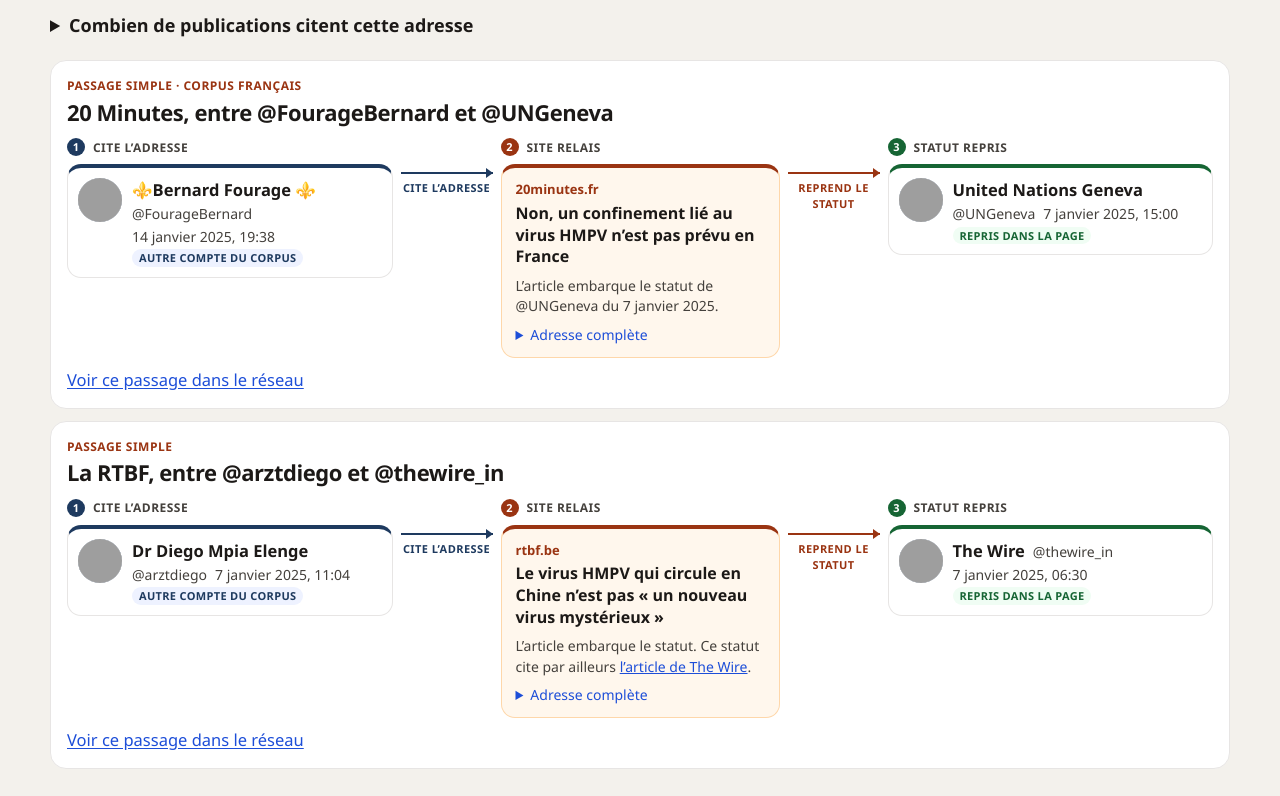
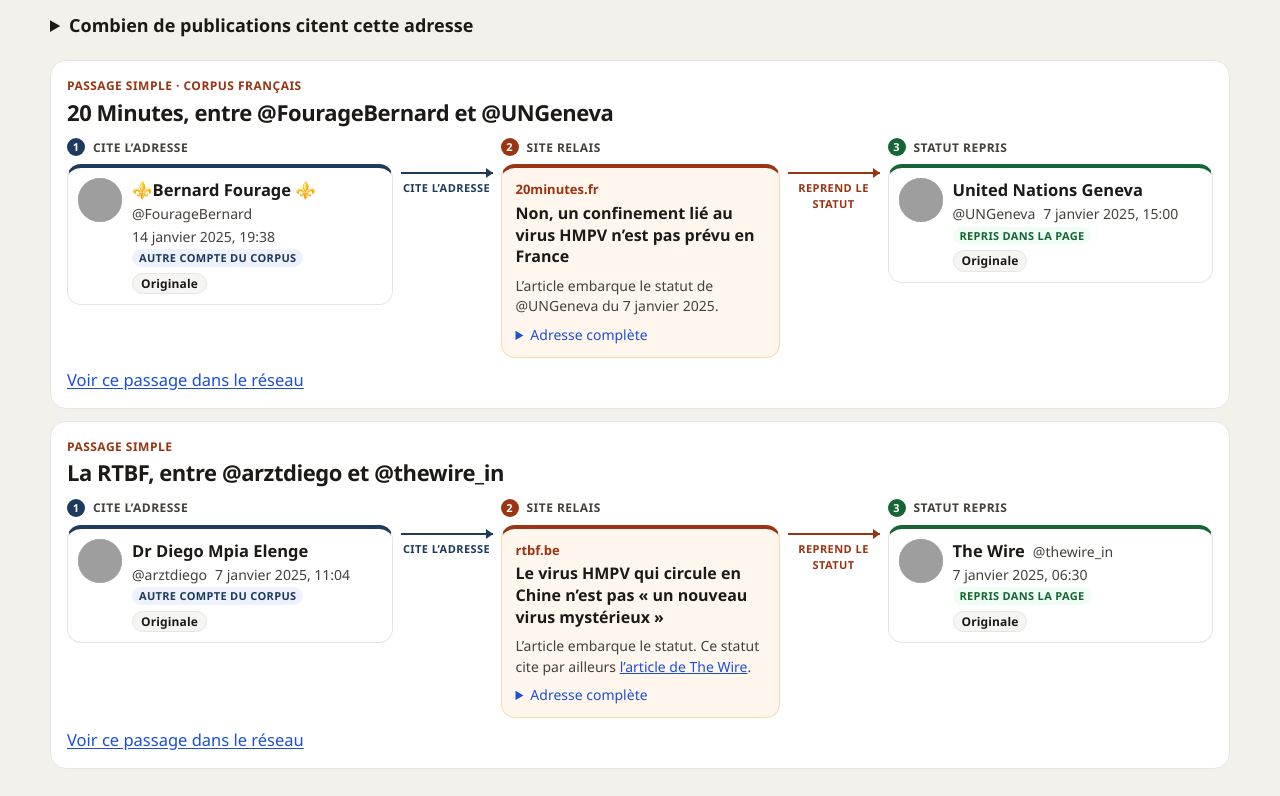
Before and after one commit to mshubeco/hmpv-sites-relais, a plain HTML site: page index.html in a window 1280 px wide. Shown: the part 1421-2217 px from the top of the page. Drawn offline with Linux system fonts and the light colour scheme; grey boxes are pictures that could not be loaded.

Commit message:
Indiquer le type de chaque publication citée ou reprise.
Originale, citation, réponse ou republication se lit sur la carte et dans le réseau.

Co-authored-by: Cursor <cursoragent@cursor.com>

```diff
--- a/index.html
+++ b/index.html
@@ -74,6 +74,11 @@
     .toggle:has(input:checked) { background: var(--ink); color: #fff; }
     body:not(.show-texts) .tweet .text,
     body:not(.show-texts) .tweet .metrics { display: none; }
+    .kind { display: inline-block; margin: 6px 0 0; padding: 1px 8px; border: 1px solid var(--line); border-radius: 999px; background: #f5f5f4; font-size: 12px; font-weight: 700; letter-spacing: 0.01em; }
+    .kind.quote { background: #f0fdf4; border-color: #bbf7d0; color: var(--embed); }
+    .kind.reply { background: #eff6ff; border-color: #bfdbfe; color: var(--citer); }
+    .kind.retweet { background: #fafaf9; }
+    .kind a { color: inherit; }
     details.method { margin-top: 12px; }
     details.method summary, #volumes > summary { cursor: pointer; font-weight: 650; }
     #volumes { margin: 8px 0 22px; }
@@ -656,7 +661,7 @@
           <div class="arr direct" aria-hidden="true"><i></i><b>adresse du statut</b></div>
           <div class="col embed">
             <h3><span>3</span> Statut cité</h3>
-            <div class="count-only"><strong>6 jan</strong><span>Le texte de ce statut n’est pas reproduit ici.</span><a href="https://x.com/BRICSinfo/status/1876127350594957707" target="_blank" rel="noopener">Ouvrir le statut du 6 janvier</a></div>
+            <div class="count-only"><strong>6 jan</strong><span>Publication originale. Le texte n’est pas reproduit ici.</span><a href="https://x.com/BRICSinfo/status/1876127350594957707" target="_blank" rel="noopener">Ouvrir le statut du 6 janvier</a></div>
           </div>
         </div>
         <p class="relay-foot"><button type="button" class="textbtn" data-select="gap-brics">Voir l’absence de page dans le réseau</button></p>
@@ -706,6 +711,22 @@
   <script>
     const DATA = JSON.parse(document.getElementById("boot").textContent);
     const GEO = { w: [250, 220, 270], gutter: 52, pad: 16 };
+    const PUBTYPE = {
+      "1875272624839987510": { type: "quote", of: "1875271122398376216" },
+      "1875288103243673992": { type: "quote", of: "1875271122398376216" },
+      "1875410960288247979": { type: "quote", of: "1875271122398376216" },
+      "1875498530535882775": { type: "reply", to: "YvesPDB" },
+      "1877771240443621817": { type: "retweet", of: "1877719993388765205" }
+    };
+    const NODE_PUB = {
+      "c-fi": "Publication originale.", "c-nw": "Publication originale.", "c-fr": "Publication originale.",
+      "c-sch": "Réponse à @YvesPDB.", "c-lets": "Publication originale.", "c-fc": "Publication originale.",
+      "c-af": "Publication originale.", "c-four": "Publication originale.", "c-bm": "Publication originale.",
+      "c-ola": "Republication de @Bournemouthecho.", "c-arz": "Publication originale.",
+      "s-c1": "Publication originale.", "s-c3": "Publication originale.", "s-nab": "Publication originale.",
+      "s-un": "Publication originale.", "s-who": "Publication originale.", "s-wire": "Publication originale.",
+      "s-br": "Publication originale.", "s-br6": "Publication originale."
+    };
     const FACES = {
       "c-fi": "franceinfo", "c-nw": "Newsweek", "c-fr": "FranceRsistanc1", "c-sch": "SchmerChris",
       "c-lets": "Lets_Fact", "c-fc": "FactCrescendo", "c-af": "AfricasNow24", "c-four": "FourageBernard",
@@ -771,6 +792,31 @@
         stored: t ? storedFace(t.avatar) : "",
         fallback: (t && t.fallback) || handle.slice(0, 2).toUpperCase()
       };
+    }
+
+    function pubTypeEl(t) {
+      const p = document.createElement("p");
+      p.className = "kind " + (t.pubType || "original");
+      const linkTo = (href, label) => {
+        const a = document.createElement("a");
+        a.href = href;
+        a.target = "_blank";
+        a.rel = "noopener";
+        a.textContent = label;
+        return a;
+      };
+      if (t.pubType === "quote") {
+        const target = DATA.tweets[t.pubOf];
+        p.append(document.createTextNode("Citation de "), linkTo(target ? target.status : ("https://x.com/i/status/" + t.pubOf), target ? ("@" + target.handle) : "ce statut"));
+      } else if (t.pubType === "reply") {
+        p.append(document.createTextNode("Réponse à "), linkTo("https://x.com/" + t.pubTo, "@" + t.pubTo));
+      } else if (t.pubType === "retweet") {
+        const target = DATA.tweets[t.pubOf];
+        p.append(document.createTextNode("Republication de "), linkTo(target ? target.status : ("https://x.com/i/status/" + t.pubOf), target ? ("@" + target.handle) : "ce statut"));
+      } else {
+        p.textContent = "Originale";
+      }
+      return p;
     }
 
     function tweetEl(t, badge, compact) {
@@ -833,7 +879,7 @@
       const text = document.createElement("p");
       text.className = "text";
       text.innerHTML = linkify(t);
-      body.append(head, text);
+      body.append(head, pubTypeEl(t), text);
       if (t.metrics) {
         const m = document.createElement("p");
         m.className = "metrics";
@@ -924,7 +970,10 @@
         st.textContent = "@COVID19_disease";
         const when = document.createElement("span");
         when.textContent = "1er janvier 2025";
-        status.append(st, document.createElement("br"), when);
+        const kind = document.createElement("p");
+        kind.className = "kind original";
+        kind.textContent = "Originale";
+        status.append(st, document.createElement("br"), when, kind);
         const extra = document.createElement("p");
         extra.className = "extra";
         if (detail) {
@@ -973,40 +1022,40 @@
         return t ? (t.handle + " " + t.name) : "";
       }).join(" ");
 
-      addN({ id: "c-fi", col: 0, kind: "citer", anchor: "site-fi", band: 0, title: "@franceinfo", sub: "son article · 8 jan 2025", goto: "rel-franceinfo",
+      addN({ id: "c-fi", col: 0, kind: "citer", anchor: "site-fi", band: 0, title: "@franceinfo", sub: "originale · 8 jan 2025", goto: "rel-franceinfo",
         blurb: "franceinfo.fr relie le tweet de @franceinfo (8 janvier 2025) au statut de @COVID19_disease (1er janvier). Le compte cite son propre article. L’article cite le statut dans son corps. Le lien court du tweet est l.francetvinfo.fr/Fgh.",
         search: "franceinfo" });
-      addN({ id: "c-nw", col: 0, kind: "citer", anchor: "site-nw", band: 0, title: "@Newsweek", sub: "son article · 3 jan 2025", goto: "rel-newsweek",
+      addN({ id: "c-nw", col: 0, kind: "citer", anchor: "site-nw", band: 0, title: "@Newsweek", sub: "originale · 3 jan 2025", goto: "rel-newsweek",
         blurb: "Le tweet de @Newsweek cite newsweek.com. La page embarque le statut du 1er janvier de @COVID19_disease.",
         search: "Newsweek" });
       addN({ id: "c-34", col: 0, kind: "citer", anchor: "site-nw", band: 1, title: "34 autres publications", sub: "corpus anglais · originales", goto: "rel-newsweek",
         blurb: "34 autres publications originales du corpus anglais citent la même page de Newsweek. Avec le tweet de @Newsweek, 35 publications originales. 102 publications en comptant les retweets.",
         search: handles });
-      addN({ id: "c-fr", col: 0, kind: "citer", anchor: "site-tr", band: 0, title: "@FranceRsistanc1", sub: "autre compte · 4 jan 2025", goto: "rel-tr",
+      addN({ id: "c-fr", col: 0, kind: "citer", anchor: "site-tr", band: 0, title: "@FranceRsistanc1", sub: "originale · 4 jan 2025", goto: "rel-tr",
         blurb: "@FranceRsistanc1 cite la traduction Google de l’article de Newsweek, pas newsweek.com. La page reprend le même statut.",
         search: "FranceRsistanc1 France Résistance" });
-      addN({ id: "c-sch", col: 0, kind: "citer", anchor: "site-tr", band: 1, title: "@SchmerChris", sub: "autre compte · 4 jan 2025", goto: "rel-tr",
+      addN({ id: "c-sch", col: 0, kind: "citer", anchor: "site-tr", band: 1, title: "@SchmerChris", sub: "réponse · 4 jan 2025", goto: "rel-tr",
         blurb: "@SchmerChris cite la même adresse traduite. La page reprend le statut du 1er janvier de @COVID19_disease.",
         search: "SchmerChris Chris Schmer" });
-      addN({ id: "c-lets", col: 0, kind: "citer", anchor: "site-fact", band: 0, title: "@Lets_Fact", sub: "autre compte · 3 jan 2025", goto: "rel-fact",
+      addN({ id: "c-lets", col: 0, kind: "citer", anchor: "site-fact", band: 0, title: "@Lets_Fact", sub: "originale · 3 jan 2025", goto: "rel-fact",
         blurb: "@Lets_Fact cite english.factcrescendo.com. La page reprend @COVID19_disease et @nabilajamal_.",
         search: "Lets_Fact Rahul Namboodri" });
-      addN({ id: "c-fc", col: 0, kind: "citer", anchor: "site-fact", band: 1, title: "@FactCrescendo", sub: "compte du média · 4 jan", goto: "rel-fact",
+      addN({ id: "c-fc", col: 0, kind: "citer", anchor: "site-fact", band: 1, title: "@FactCrescendo", sub: "originale · 4 jan", goto: "rel-fact",
         blurb: "@FactCrescendo cite son article, qui reprend deux statuts du corpus.",
         search: "FactCrescendo" });
-      addN({ id: "c-af", col: 0, kind: "citer", anchor: "site-af", band: 0, title: "@AfricasNow24", sub: "son article · 5 jan 2025", goto: "rel-africa",
+      addN({ id: "c-af", col: 0, kind: "citer", anchor: "site-af", band: 0, title: "@AfricasNow24", sub: "originale · 5 jan 2025", goto: "rel-africa",
         blurb: "@AfricasNow24 cite africasnow.com. La page reprend deux statuts de @COVID19_disease, le 1er et le 3 janvier.",
         search: "AfricasNow24 AfricasNow" });
-      addN({ id: "c-four", col: 0, kind: "citer", anchor: "site-20", band: 0, title: "@FourageBernard", sub: "corpus français · 14 jan", goto: "onu",
+      addN({ id: "c-four", col: 0, kind: "citer", anchor: "site-20", band: 0, title: "@FourageBernard", sub: "originale · 14 jan", goto: "onu",
         blurb: "@FourageBernard, publication du corpus français, cite 20minutes.fr. L’article embarque @UNGeneva.",
         search: "FourageBernard 20 minutes" });
-      addN({ id: "c-bm", col: 0, kind: "citer", anchor: "site-echo", band: 0, title: "@Bournemouthecho", sub: "son article · 10 jan 2025", goto: "rel-echo",
+      addN({ id: "c-bm", col: 0, kind: "citer", anchor: "site-echo", band: 0, title: "@Bournemouthecho", sub: "originale · 10 jan 2025", goto: "rel-echo",
         blurb: "@Bournemouthecho cite ift.tt/BFjCMDJ, qui ouvre l’article. L’article reprend @UNGeneva et @WHO.",
         search: "Bournemouthecho Bournemouth" });
       addN({ id: "c-ola", col: 0, kind: "citer", anchor: "site-echo", band: 1, title: "@OlaAhmedDayo", sub: "republication · 10 jan", goto: "rel-echo",
         blurb: "Republication du tweet de @Bournemouthecho. Le lien ouvre le même article.",
         search: "OlaAhmedDayo" });
-      addN({ id: "c-arz", col: 0, kind: "citer", anchor: "site-rtbf", band: 0, title: "@arztdiego", sub: "autre compte · 7 jan 2025", goto: "rtbf",
+      addN({ id: "c-arz", col: 0, kind: "citer", anchor: "site-rtbf", band: 0, title: "@arztdiego", sub: "originale · 7 jan 2025", goto: "rtbf",
         blurb: "@arztdiego cite rtbf.be. L’article embarque @thewire_in. Les deux datent du 7 janvier.",
         search: "arztdiego RTBF thewire" });
       addN({ id: "c-q", col: 0, kind: "citer", anchor: "site-q", band: 0, title: "17 publications", sub: "corpus français · originales", goto: "qactus",
@@ -1077,28 +1126,28 @@
         blurb: "Pas de site relais. 41 publications originales citent l’adresse du statut du 1er janvier, en plus des 22 pages qui l’intègrent. La lecture ajoute : aucune publication ne cite les deux adresses.",
         search: "COVID19_disease 41" });
 
-      addN({ id: "s-c1", col: 2, kind: "status", band: 0, title: "@COVID19_disease", sub: "1er jan 2025 · 22 pages", goto: "covid",
+      addN({ id: "s-c1", col: 2, kind: "status", band: 0, title: "@COVID19_disease", sub: "originale · 22 pages", goto: "covid",
         blurb: "Statut du 1er janvier 2025. Il est repris par 22 pages, dont franceinfo, Newsweek, la traduction, Fact Crescendo, AfricasNow et 17 autres. Il est aussi cité sans page par 41 publications originales.",
         search: "COVID19_disease 1874481684122607783" });
-      addN({ id: "s-c3", col: 2, kind: "status", band: 1, title: "@COVID19_disease", sub: "3 jan 2025 · second statut", goto: "rel-africa",
+      addN({ id: "s-c3", col: 2, kind: "status", band: 1, title: "@COVID19_disease", sub: "originale · 3 jan 2025", goto: "rel-africa",
         blurb: "Second statut de @COVID19_disease, du 3 janvier, repris par africasnow.com avec celui du 1er janvier.",
         search: "COVID19_disease 1875222668980723816" });
-      addN({ id: "s-nab", col: 2, kind: "status", band: 2, title: "@nabilajamal_", sub: "3 jan 2025", goto: "rel-fact",
+      addN({ id: "s-nab", col: 2, kind: "status", band: 2, title: "@nabilajamal_", sub: "originale · 3 jan 2025", goto: "rel-fact",
         blurb: "Statut de @nabilajamal_ du 3 janvier, repris par english.factcrescendo.com avec le statut du 1er janvier.",
         search: "nabilajamal" });
-      addN({ id: "s-un", col: 2, kind: "status", band: 3, title: "@UNGeneva", sub: "7 jan 2025, 15:00", goto: "onu",
+      addN({ id: "s-un", col: 2, kind: "status", band: 3, title: "@UNGeneva", sub: "originale · 7 jan 2025", goto: "onu",
         blurb: "Statut de @UNGeneva du 7 janvier. Il est repris par 20minutes.fr, par le Bournemouth Echo, et par les 25 autres éditions qui recopient la paire avec @WHO.",
         search: "UNGeneva" });
-      addN({ id: "s-who", col: 2, kind: "status", band: 4, title: "@WHO", sub: "7 jan 2025, 19:39", goto: "rel-echo",
+      addN({ id: "s-who", col: 2, kind: "status", band: 4, title: "@WHO", sub: "originale · 7 jan 2025", goto: "rel-echo",
         blurb: "Statut de @WHO du 7 janvier. Il est repris avec @UNGeneva par le Bournemouth Echo et par 25 autres éditions.",
         search: "WHO OMS" });
-      addN({ id: "s-wire", col: 2, kind: "status", band: 5, title: "@thewire_in", sub: "7 jan 2025, 06:30", goto: "rtbf",
+      addN({ id: "s-wire", col: 2, kind: "status", band: 5, title: "@thewire_in", sub: "originale · 7 jan 2025", goto: "rtbf",
         blurb: "Statut de @thewire_in du 7 janvier, embarqué par rtbf.be. Ce statut cite un article de thewire.in.",
         search: "thewire_in The Wire" });
-      addN({ id: "s-br", col: 2, kind: "status", band: 6, title: "@BRICSinfo", sub: "3 jan 2025 · 49 citations", goto: "direct",
+      addN({ id: "s-br", col: 2, kind: "status", band: 6, title: "@BRICSinfo", sub: "originale · 49 citations", goto: "direct",
         blurb: "Statut du 3 janvier. 49 publications originales le citent par son adresse. Aucune des 145 pages externes lues ne l’embarque.",
         search: "BRICSinfo 1875271122398376216" });
-      addN({ id: "s-br6", col: 2, kind: "status", band: 7, title: "@BRICSinfo", sub: "6 jan 2025 · 11 citations", goto: "direct",
+      addN({ id: "s-br6", col: 2, kind: "status", band: 7, title: "@BRICSinfo", sub: "originale · 11 citations", goto: "direct",
         blurb: "Second statut de @BRICSinfo, du 6 janvier, cité par son adresse par 11 publications originales.",
         search: "BRICSinfo 1876127350594957707" });
       addN({ id: "s-hors", col: 2, kind: "hors", band: 8, title: "Hors corpus", sub: "statuts lus, non inclus", goto: "qactus",
@@ -1386,7 +1435,7 @@
       }
       const role = { citer: "Publication qui cite", site: "Site relais", status: "Publication reprise", gap: "Pas de site relais", hors: "Hors corpus" }[n.kind] || "Passage";
       kicker.textContent = role;
-      text.textContent = n.blurb;
+      text.textContent = NODE_PUB[n.id] ? (NODE_PUB[n.id] + " " + n.blurb) : n.blurb;
       state.goto = n.goto || "";
       wrap.hidden = !state.goto;
     }
@@ -1523,6 +1572,13 @@
     textToggle.addEventListener("change", () => setTexts(textToggle.checked));
     try { if (localStorage.getItem("hmpv-texts") === "1") setTexts(true); } catch (err) { /* pas de mémoire */ }
 
+    Object.entries(DATA.tweets).forEach(([id, t]) => {
+      const extra = PUBTYPE[id] || { type: "original" };
+      t.pubType = extra.type;
+      t.pubOf = extra.of || "";
+      t.pubTo = extra.to || "";
+    });
+
     hydrate();
     aliasBars();
     apply();
```
